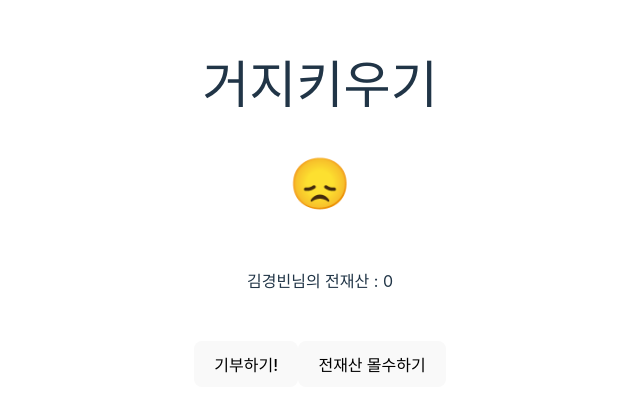
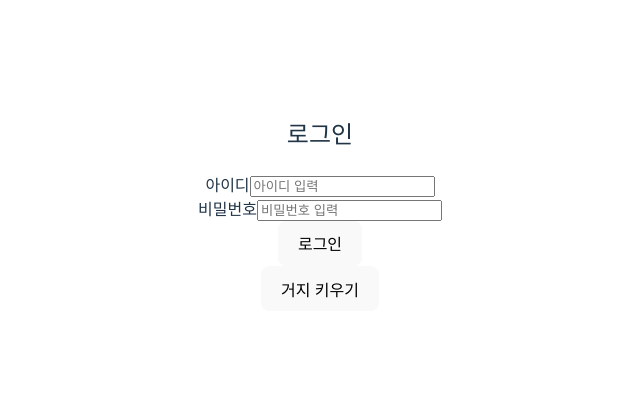
Before and after one commit to team-e2oy/ct-front, a React (Vite) app: page / in a window 1280 px wide. Shown: the part 196-608 px from the top of the page, without its empty margins (320-960 px from the left). Built offline with nearby package versions, Linux system fonts and the light colour scheme.

Commit message:
react-router 라이브러리 추가, 샘플 코드 추가중

```diff
--- a/package.json
+++ b/package.json
@@ -18,6 +18,7 @@
     "@tanstack/react-query-devtools": "^5.64.1",
     "react": "^18.3.1",
     "react-dom": "^18.3.1",
+    "react-router": "^7.1.3",
     "zustand": "^5.0.3"
   },
   "devDependencies": {
--- a/src/main.tsx
+++ b/src/main.tsx
@@ -2,6 +2,7 @@ import { StrictMode } from 'react'
 import { createRoot } from 'react-dom/client'
 import { QueryClient, QueryClientProvider } from "@tanstack/react-query";
 import { ReactQueryDevtools } from "@tanstack/react-query-devtools";
+import { BrowserRouter } from "react-router"
 import './index.css'
 // import App from './App.tsx'
 import SampleApp from "./sample/SampleApp.tsx";
@@ -9,11 +10,13 @@ import SampleApp from "./sample/SampleApp.tsx";
 const queryClient = new QueryClient();
 
 createRoot(document.getElementById('root')!).render(
+  <BrowserRouter>
     <StrictMode>
       <QueryClientProvider client={queryClient}>
         {/*<App />*/}
         <SampleApp />
         <ReactQueryDevtools initialIsOpen={true} />
       </QueryClientProvider>
-  </StrictMode>,
+    </StrictMode>
+  </BrowserRouter>
 )
--- a/src/sample/SampleApp.tsx
+++ b/src/sample/SampleApp.tsx
@@ -1,10 +1,15 @@
 import '../App.css'
 import BeggarLife from './components/BeggarLife.tsx'
+import {Route, Routes} from "react-router";
+import Login from "./pages/LoginPage.tsx";
 
 const SampleApp = () => {
   return (
     <>
-      <BeggarLife />
+      <Routes>
+        <Route index element={<Login />}/>
+        <Route path="beggar-life" element={<BeggarLife />} />
+      </Routes>
     </>
   )
 }
--- a/src/sample/components/BeggarLife.tsx
+++ b/src/sample/components/BeggarLife.tsx
@@ -1,5 +1,6 @@
 import {beggarLifeStore} from "../store/BeggarStore.ts";
 import BeggarEmotion from "./BeggarEmotion.tsx"
+import {Link} from "react-router";
 
 const BeggarLife = () => {
 
@@ -19,6 +20,8 @@ const BeggarLife = () => {
 
   return (
     <>
+      <Link to="/"><button>HOME</button></Link>
+
       <h1>거지키우기</h1>
       <BeggarEmotion />
       <div className="card">
--- /dev/null
+++ b/src/sample/pages/LoginPage.tsx
@@ -0,0 +1,46 @@
+import {Link} from "react-router";
+
+const Login = () => {
+  // 로그인 폼 제출 시 호출되는 핸들러 함수
+  const handleSubmit = (e) => {
+    e.preventDefault(); // 기본 폼 제출 이벤트 취소
+    // 실제 로그인 인증 로직은 이곳에 추가하면 됩니다.
+    console.log("로그인 폼 제출됨");
+  }
+
+  return (
+    <div>
+      <form onSubmit={handleSubmit}>
+        <h2>로그인</h2>
+
+        <div>
+          <label htmlFor="username">아이디</label>
+          <input
+            type="text"
+            id="username"
+            name="username"
+            placeholder="아이디 입력"
+          />
+        </div>
+
+        <div>
+          <label htmlFor="password">비밀번호</label>
+          <input
+            type="password"
+            id="password"
+            name="password"
+            placeholder="비밀번호 입력"
+          />
+        </div>
+
+        <button type="submit">로그인</button>
+      </form>
+
+      <Link to="/beggar-life">
+        <button>거지 키우기</button>
+      </Link>
+    </div>
+  )
+}
+
+export default Login
```
Also changed, not shown: 1 other file (tests, documents, lock files or other folders). Lines whose indentation alone changed are shown as unchanged.
